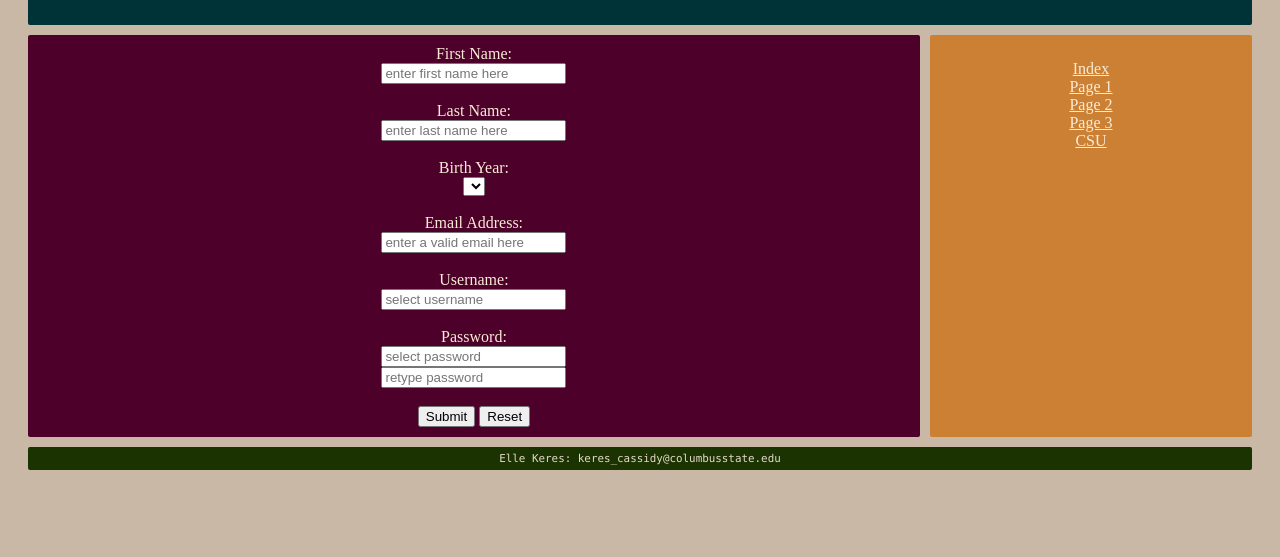
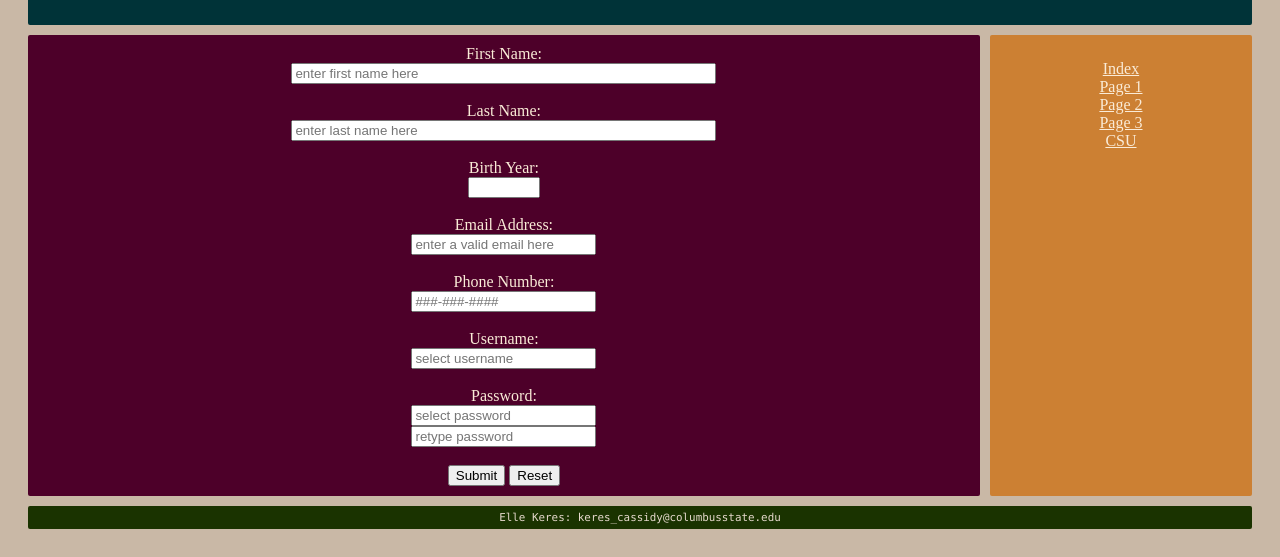
Before and after one commit to ellekeres/Assignment-1, a plain HTML site: page page3.html in a window 1280 px wide. Shown: the part 283-840 px from the top of the page. Before the commit the page ends 800 px from the top, so only its background shows below. Drawn offline with Linux system fonts and the light colour scheme.

Commit message:
Added all of the proper form prompts

```diff
--- a/page3.html
+++ b/page3.html
@@ -30,35 +30,35 @@
 
         <label for="first">First Name:</label>
         <br>
-        <input type="text" id="first" name="first" placeholder="enter first name here" required>
+        <input type="text" id="first" name="first" maxlength="50" size="50" placeholder="enter first name here">
         <br><br>
 
         <label for="last">Last Name:</label>
         <br>
-        <input type="text" id="last" name="last" placeholder="enter last name here" required>
+        <input type="text" id="last" name="last" maxlength="50" size="50" placeholder="enter last name here">
         <br><br>
 
         <label for="birthyear">Birth Year:</label>
         <br>
-        <select id="birthyear" name="birthyear">
-          <option value=""></option>
-          <option value=""></option>
-          <option value=""></option>
-        </select>
+        <input type="number" id="birthyear" name="birthyear" min="1900" max="2022">
           <br><br>
 
         <label for="email">Email Address:</label>
         <br>
-        <input type="email" id="email" name="email" placeholder="enter a valid email here" required>
+        <input type="email" id="email" name="email" placeholder="enter a valid email here">
         <br><br>
+
+        <label for="phonenumber">Phone Number:</label>
+        <br>
+        <input type="tel" id="phonenumber" name="phonenumber" pattern="[0-9]{3}-[0-9]{2}-[0-9]{3}" placeholder="###-###-####"><br><br>
 
         <label for="user">Username:</label>
         <br>
-        <input type="text" id="user" name="user" placeholder="select username" required><br><br>
+        <input type="text" id="user" name="user" maxlength="10" minlength="5" placeholder="select username" required><br><br>
 
         <label for="pword">Password:</label>
         <br>
-        <input type="password" id="pword" name="pword" placeholder="select password" required><br>
+        <input type="password" id="pword" name="pword" minlength="8" placeholder="select password" required><br>
 
         <input type="password" id="confirmpassword" name="confirmpassword" placeholder="retype password" required><br><br>
 
```
